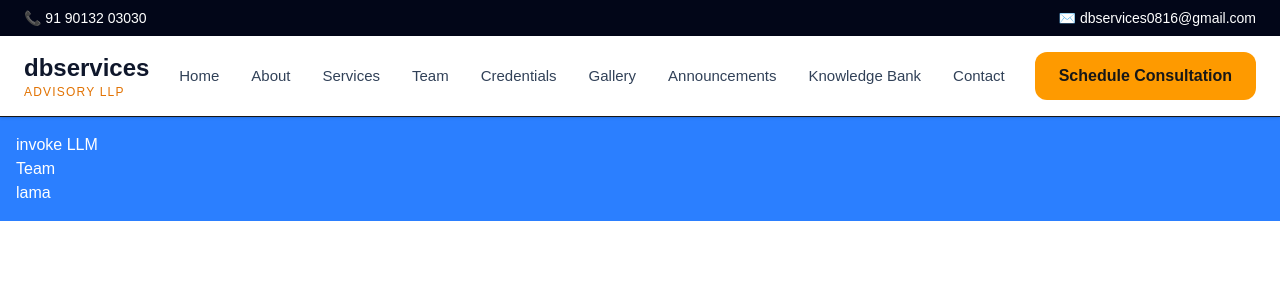
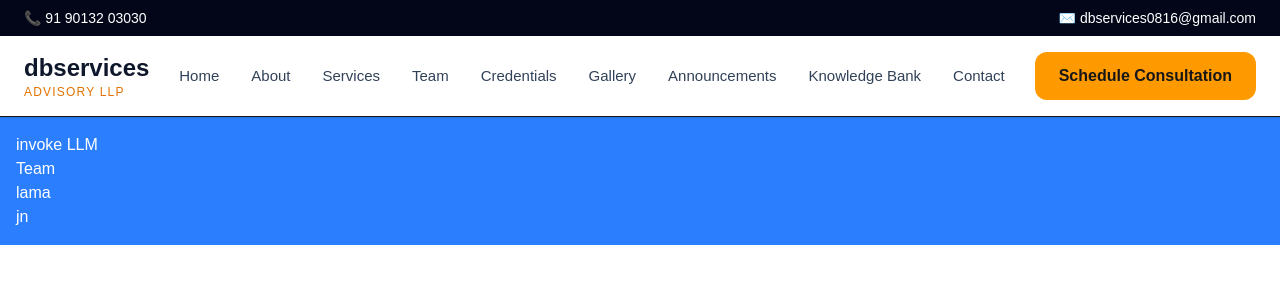
Before and after one commit to Himanshu-Gupta0007/fullstack-framework, a Next.js app: page /team in a window 1280 px wide. Shown: the top 300 px of the page. Built offline with nearby package versions, Linux system fonts and the light colour scheme.

Commit message:
Invoke LLM

```diff
--- a/app/team/page.tsx
+++ b/app/team/page.tsx
@@ -5,6 +5,7 @@ const page = () => {
     <div className='bg-blue-500 text-white p-4'>invoke LLM
     <h1>Team</h1>
     <p>lama</p>
+    <span>jn</span>
 
      </div>
   )
```
